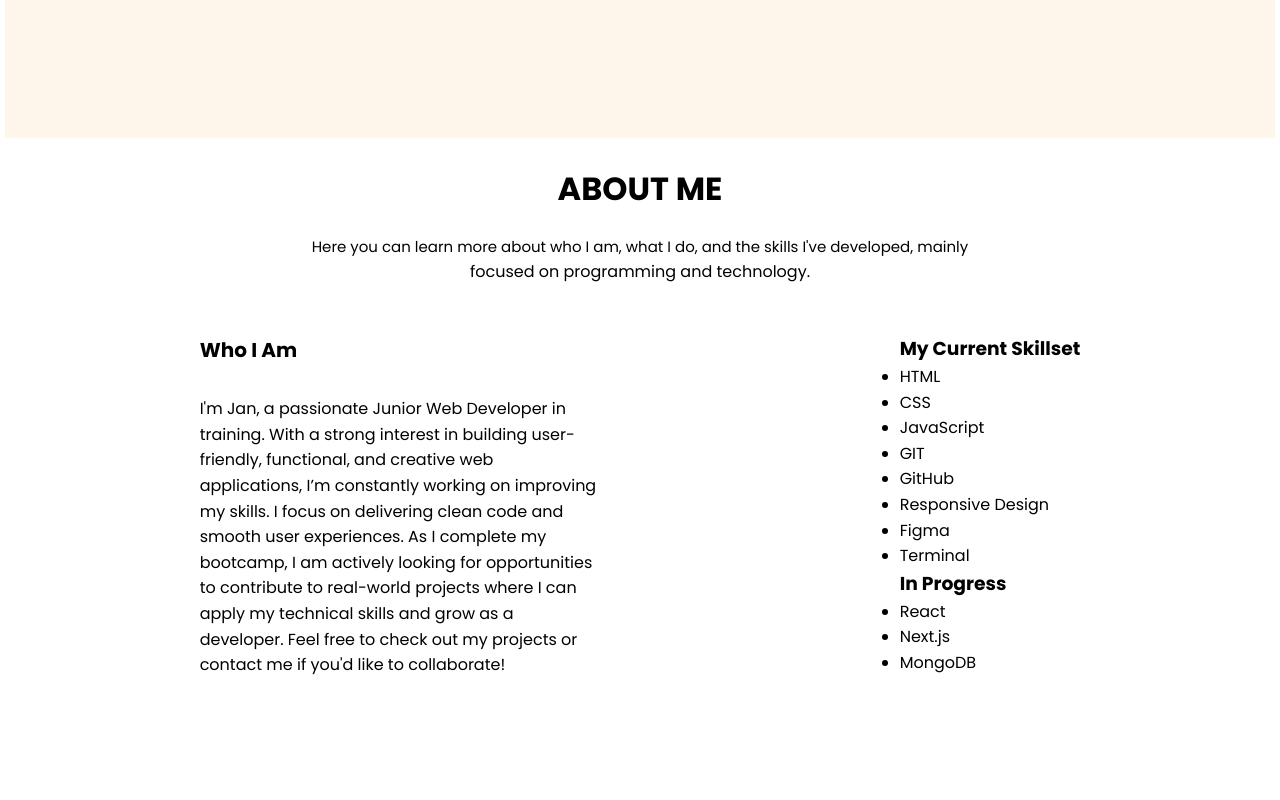
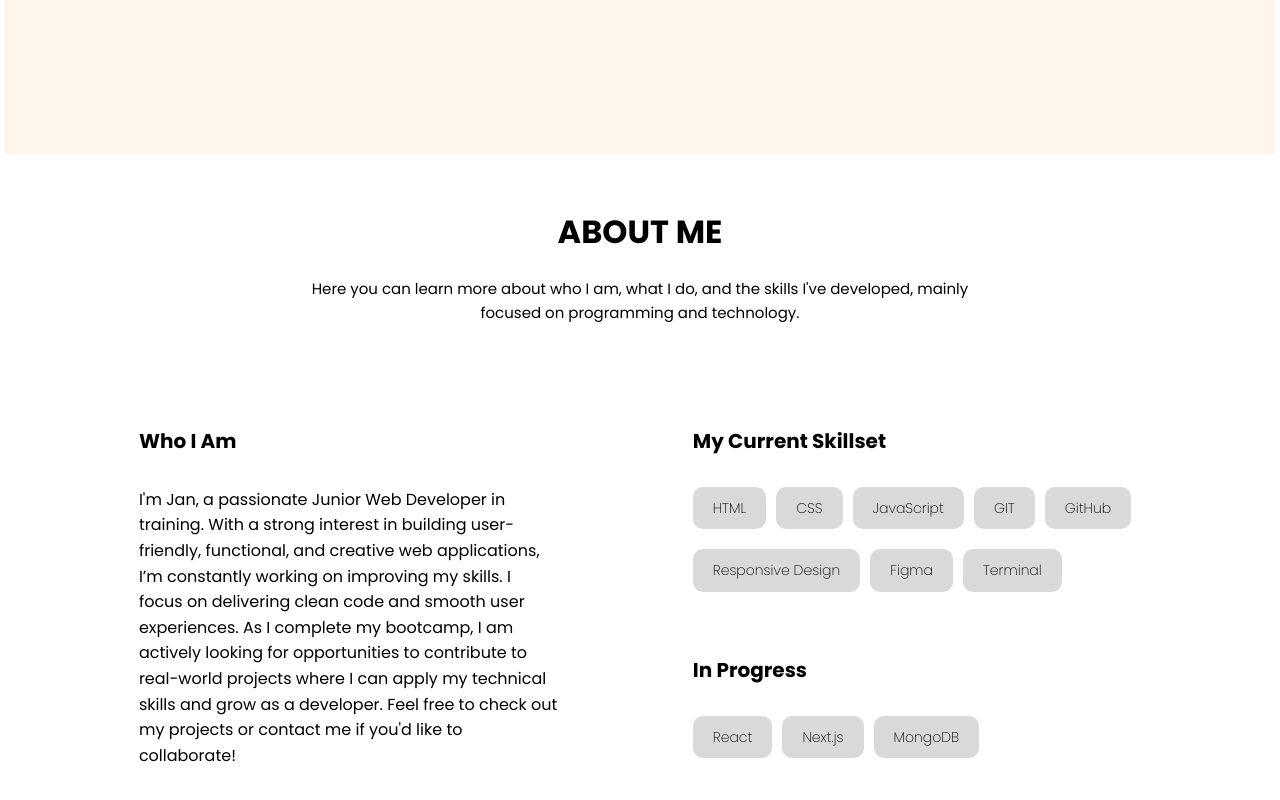
Before and after one commit to jan-riemenschneider/personal-website, a Next.js app: page / in a window 1280 px wide. Shown: the part 592-1392 px from the top of the page. Before the commit the page ends 1270 px from the top, so only its background shows below. Built offline with nearby package versions, Linux system fonts and the light colour scheme.

Commit message:
finish About Me Section

```diff
--- a/src/app/GlobalStyle.js
+++ b/src/app/GlobalStyle.js
@@ -2,7 +2,7 @@ import { createGlobalStyle } from "styled-components";
 import { Poppins } from "next/font/google";
 
 const poppins = Poppins({
-  weight: ["400", "600", "700"],
+  weight: ["400", "600", "700", "200", "300"],
   subsets: ["latin"],
   display: "swap",
 });
@@ -27,6 +27,9 @@ const GlobalStyle = createGlobalStyle`
     --primary-color: #3864AB;
     --secondary-color: #FEF6EB;
   }
+  html {
+    font-size: 10px;
+  }
 `;
 
 export default GlobalStyle;
--- a/src/components/AboutMe.js
+++ b/src/components/AboutMe.js
@@ -1,61 +1,102 @@
 "use client";
-import Image from "next/image";
-import Link from "next/link";
 import styled from "styled-components";
 
-const AboutMeSection = styled.section`
+const AboutMeSectionWrapper = styled.section`
   display: flex;
   flex-direction: column;
   align-items: center;
-  padding-top: 2%;
+  justify-content: center;
+  height: 666px;
 `;
 
-const AboutMeHeader = styled.section`
+const AboutMeHeaderContainer = styled.div`
   display: flex;
   flex-direction: column;
   align-items: center;
-  padding-bottom: 20px;
+  padding-bottom: 10rem;
+`;
 
-  h2 {
-    font-size: 32px;
-  }
-  p {
-    font-size: 15px;
-    margin-top: 20px;
-  }
+const AboutMeTitle = styled.h2`
+  font-size: 3.2rem;
 `;
-const WhoIAMSection = styled.section`
+
+const AboutMeDescription = styled.p`
+  font-size: 1.5rem;
+  margin-top: 2rem;
+`;
+const AboutMeDescriptionSpan = styled.span`
+  font-size: 1.5rem;
+`;
+
+const WhoIAmAndSkillsContainer = styled.div`
+  display: flex;
+  justify-content: space-evenly;
+  width: 100%;
+`;
+
+const WhoIAMSection = styled.div`
+  display: flex;
+  flex-direction: column;
+  justify-content: center;
+
   h3 {
-    font-size: 20px;
+    font-size: 2rem;
     font-weight: bold;
-    margin-bottom: 30px;
+    margin-bottom: 3rem;
   }
 
   p {
-    height: 263px;
-    width: 400px;
-    font-size: 16 px;
+    width: 420px;
+    font-size: 1.6rem;
   }
 `;
 
-const DivForFlexbox = styled.div`
+const SkillsTitle = styled.h3`
+  font-size: 2rem;
+  font-weight: bold;
+  margin-bottom: 2rem;
+`;
+
+const SkillsContainer = styled.div`
   display: flex;
-  gap: 300px;
-  margin-top: 30px;
+  flex-direction: column;
+  justify-content: space-between;
+`;
+const SkillsList = styled.ul`
+  display: flex;
+  flex-wrap: wrap;
+  list-style: none;
+`;
+
+const SkillItem = styled.li`
+  background-color: #d9d9d9;
+  padding: 10px 20px;
+  border-radius: 10px;
+  font-size: 1.4rem;
+  font-weight: 200;
+  text-align: center;
+  margin: 1rem 1rem 1rem 0rem;
+  transition: transform 0.3s ease;
+
+  &:hover {
+    transform: scale(1.1);
+  }
 `;
 
 const AboutMe = () => {
   return (
-    <AboutMeSection>
-      <AboutMeHeader>
-        <h2>ABOUT ME</h2>
-        <p>
+    <AboutMeSectionWrapper>
+      <AboutMeHeaderContainer>
+        <AboutMeTitle>ABOUT ME</AboutMeTitle>
+        <AboutMeDescription>
           Here you can learn more about who I am, what I do, and the skills I've
           developed, mainly
-        </p>
-        <span> focused on programming and technology.</span>
-      </AboutMeHeader>
-      <DivForFlexbox>
+        </AboutMeDescription>
+        <AboutMeDescriptionSpan>
+          focused on programming and technology.
+        </AboutMeDescriptionSpan>
+      </AboutMeHeaderContainer>
+      <WhoIAmAndSkillsContainer>
         <WhoIAMSection>
           <h3>Who I Am</h3>
           <p>
@@ -69,29 +110,34 @@ const AboutMe = () => {
             or contact me if you'd like to collaborate!
           </p>
         </WhoIAMSection>
-
-        <section>
-          <h3>My Current Skillset</h3>
-          <ul>
-            <li>HTML</li>
-            <li>CSS</li>
-            <li>JavaScript</li>
-            <li>GIT</li>
-            <li>GitHub</li>
-            <li>Responsive Design</li>
-            <li>Figma</li>
-            <li>Terminal</li>
-          </ul>
-
-          <h3>In Progress</h3>
-          <ul>
-            <li>React</li>
-            <li>Next.js</li>
-            <li>MongoDB</li>
-          </ul>
-        </section>
-      </DivForFlexbox>
-    </AboutMeSection>
+        <SkillsContainer>
+          <div>
+            <SkillsTitle>My Current Skillset</SkillsTitle>
+            <SkillsList>
+              <SkillItem>HTML</SkillItem>
+              <SkillItem>CSS</SkillItem>
+              <SkillItem>JavaScript</SkillItem>
+              <SkillItem>GIT</SkillItem>
+              <SkillItem>GitHub</SkillItem>
+            </SkillsList>
+            <SkillsList>
+              <SkillItem>Responsive Design</SkillItem>
+              <SkillItem>Figma</SkillItem>
+              <SkillItem>Terminal</SkillItem>
+            </SkillsList>
+          </div>
+          <div>
+            <SkillsTitle>In Progress</SkillsTitle>
+            <SkillsList>
+              <SkillItem>React</SkillItem>
+              <SkillItem>Next.js</SkillItem>
+              <SkillItem>MongoDB</SkillItem>
+            </SkillsList>
+          </div>
+        </SkillsContainer>
+      </WhoIAmAndSkillsContainer>
+    </AboutMeSectionWrapper>
   );
 };
+
 export default AboutMe;
--- a/src/components/Hero.js
+++ b/src/components/Hero.js
@@ -6,9 +6,8 @@ import { FaLinkedin } from "react-icons/fa6";
 import { IoMail } from "react-icons/io5";
 import styled from "styled-components";
 
-
 const StyledSection = styled.section`
-  height: 650px;
+  height: 666px;
   background-color: var(--secondary-color);
   display: flex;
   align-items: center;
```
